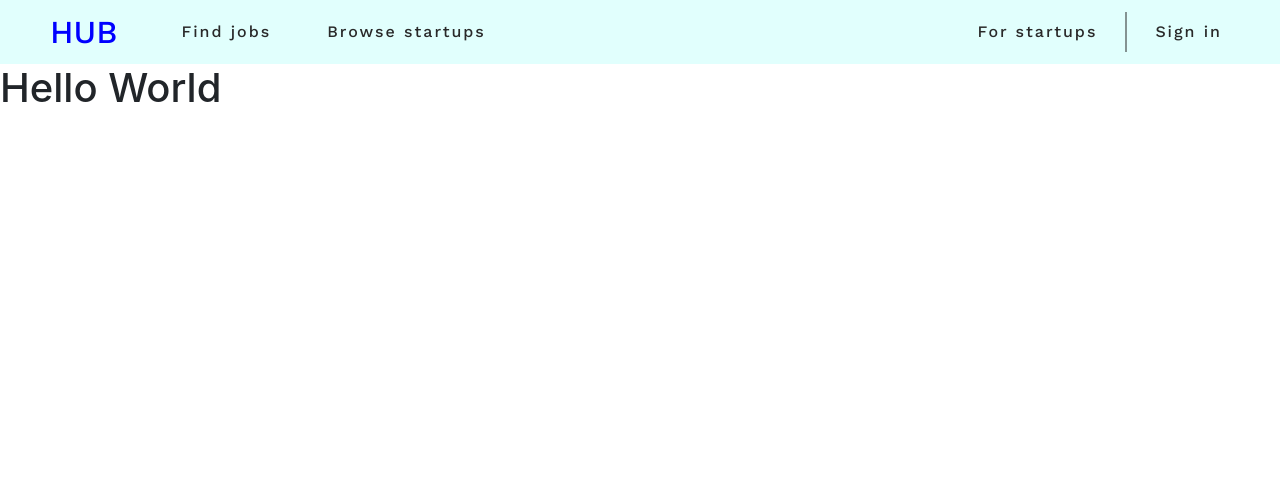
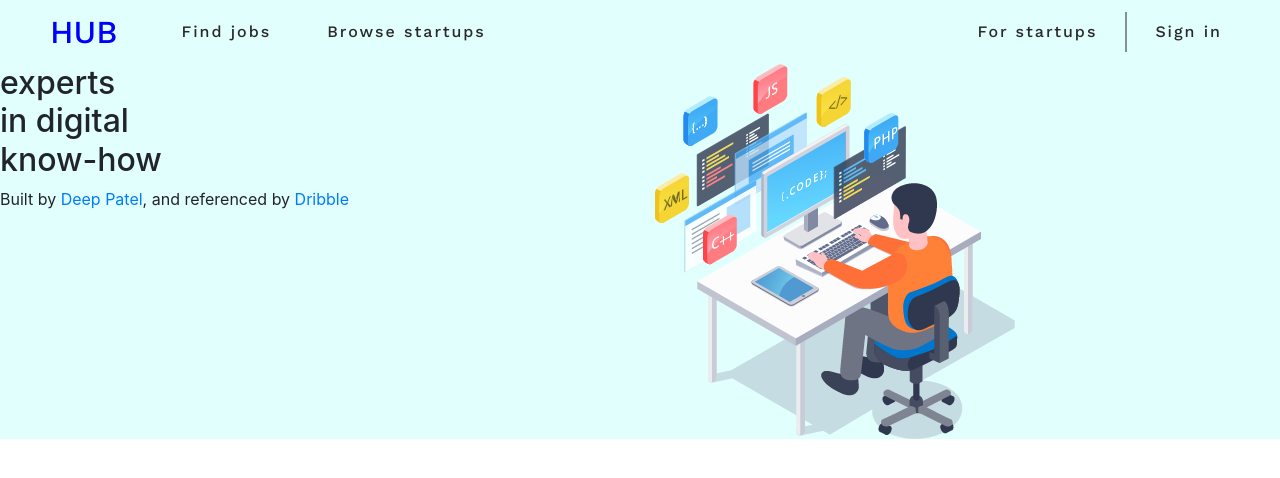
Before and after one commit to Deep-dsp/patel_deepkumar_devliftmedia, a React (Create React App) app: page / in a window 1280 px wide. Shown: the top 478 px of the page. Built offline with nearby package versions, Linux system fonts and the light colour scheme.

Commit message:
hero-content-is-up

```diff
--- a/src/App.scss
+++ b/src/App.scss
@@ -11,6 +11,7 @@
   box-sizing: border-box;
 }
 
-// .App{
-//   background: $bg-color;
-// }
+.App{
+  background: $bg-color;
+  overflow: hidden;
+}
--- a/src/components/herocontent.js
+++ b/src/components/herocontent.js
@@ -2,7 +2,27 @@ import React from "react";
 
 function hero(){
     return(
-        <h1>Hello World</h1>
+        <section className="hero-section">
+            <div className="row">
+                <div className="col-md-6">
+                    <div className="com-tagline">
+                        <h2>
+                            experts<br/>
+                            in digital<br/>
+                            know-how
+                        </h2>
+                    </div>
+                    <div className="subtext">
+                        Built by <a href="#">Deep Patel</a>, and referenced by <a href="#">Dribble</a>
+                    </div>
+                </div>
+                <div className="col-md-6">
+                    <div className="hero-image">
+                        <img src="./images/hero.png" alt="Hero Illustration"/>
+                    </div>
+                </div>
+            </div>
+        </section>
     );
 }
 export default hero;
```
Also changed, not shown: public/images/hero.png (added), src/images/hub-logo.png (deleted).
